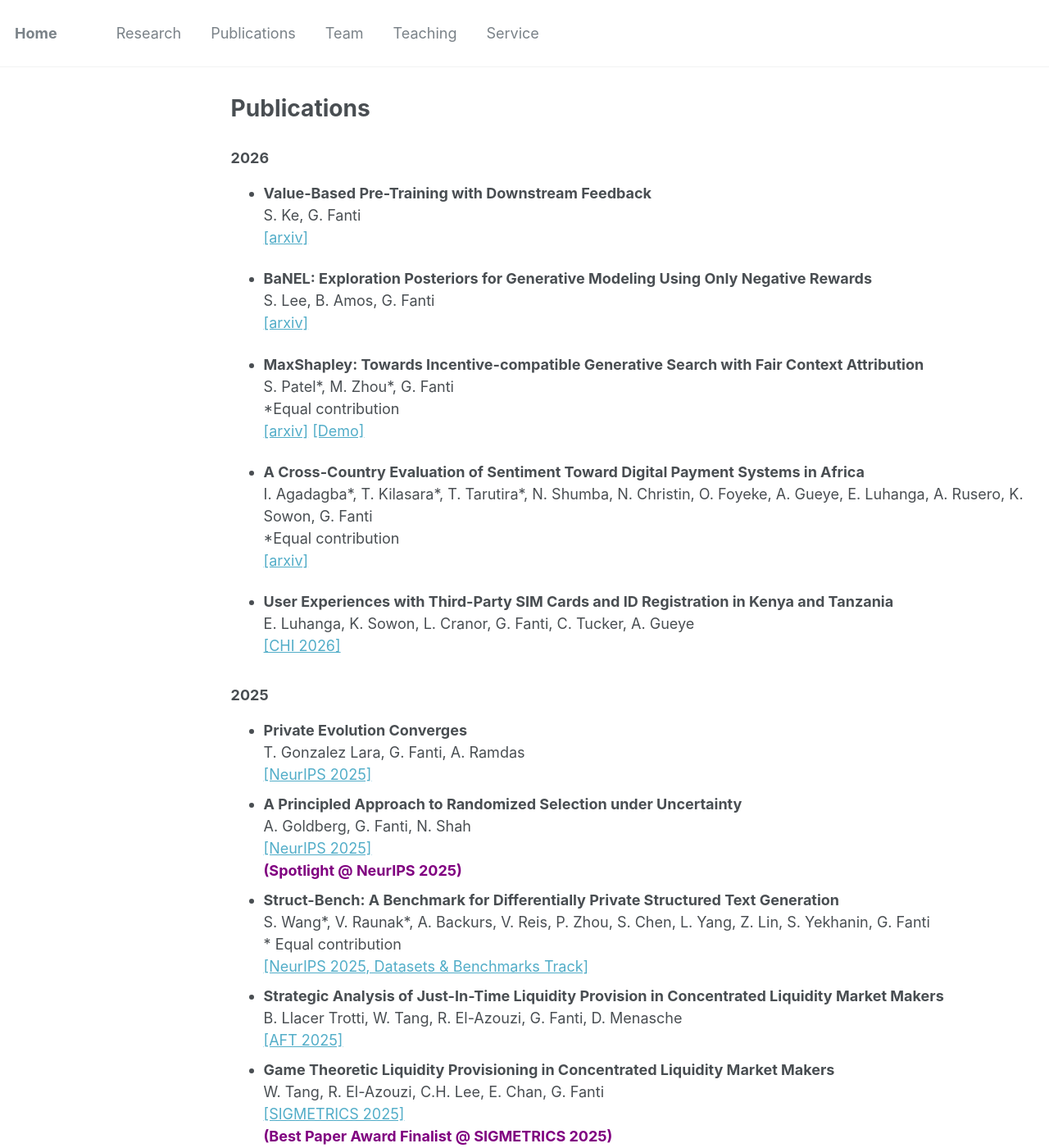
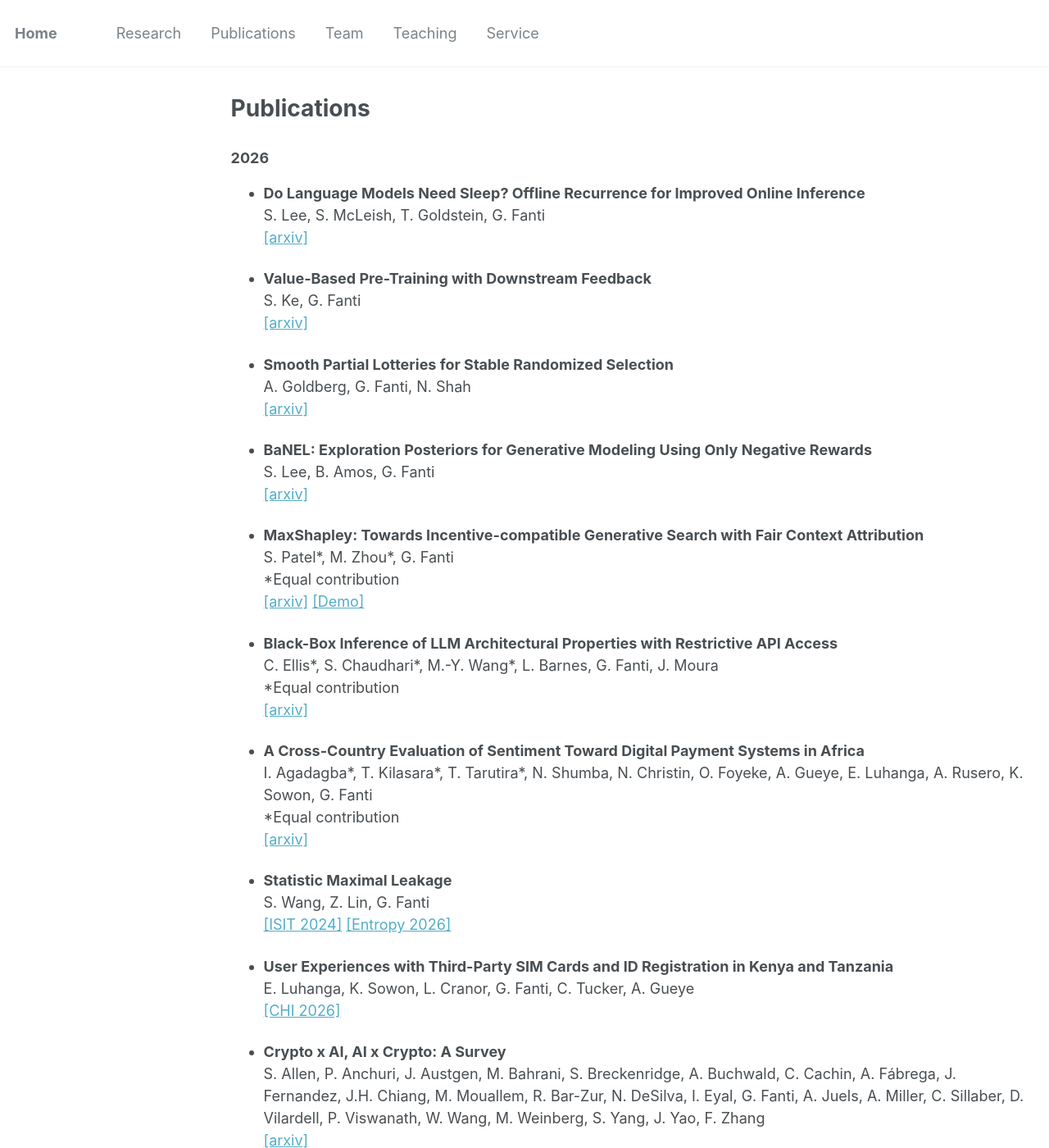
Before and after one commit to gfanti/gfanti.github.io, a Jekyll site: the page built from _pages/publications.md, in a window 1280 px wide and 1400 px high. Shown: the whole window at 82% size. Built offline with Jekyll 4.4.1, drawn with Linux system fonts in a browser that asks for light colours; some of the changed text lies outside the part shown.

Commit message:
updated pubs

```diff
--- a/_pages/publications.md
+++ b/_pages/publications.md
@@ -5,11 +5,21 @@ permalink: /publications/
 author_profile: false
 ---
 ### 2026
+* <b>Do Language Models Need Sleep? Offline Recurrence for Improved Online Inference</b>
+<br>S. Lee, S. McLeish, T. Goldstein, G. Fanti
+<br> <a href="https://arxiv.org/abs/2605.26099">[arxiv]</a>
+<br>
+
 * <b>Value-Based Pre-Training with Downstream Feedback</b>
 <br>S. Ke, G. Fanti
 <br> <a href="https://arxiv.org/abs/2601.22108">[arxiv]</a>
 <br>
 
+
+* <b>Smooth Partial Lotteries for Stable Randomized Selection</b>
+<br>A. Goldberg, G. Fanti, N. Shah
+<br> <a href="https://arxiv.org/abs/2605.20069">[arxiv]</a>
+<br>
 
 * <b>BaNEL: Exploration Posteriors for Generative Modeling Using Only Negative Rewards</b>
 <br>S. Lee, B. Amos, G. Fanti
@@ -24,17 +34,35 @@ author_profile: false
 <br>
 
 
+
+
+* <b>Black-Box Inference of LLM Architectural Properties with Restrictive API Access</b>
+<br>C. Ellis\*, S. Chaudhari\*, M.-Y. Wang\*, L. Barnes, G. Fanti, J. Moura
+<br>\*Equal contribution
+<br> <a href="https://arxiv.org/abs/2607.01313">[arxiv]</a>
+<br>
+
 * <b>A Cross-Country Evaluation of Sentiment Toward Digital Payment Systems in Africa</b>
 <br>I. Agadagba\*, T. Kilasara\*, T. Tarutira*, N. Shumba, N. Christin, O. Foyeke, A. Gueye, E. Luhanga, A. Rusero, K. Sowon, G. Fanti
 <br>\*Equal contribution
 <br> <a href="https://arxiv.org/abs/2604.11566">[arxiv]</a>
 <br>
 
+* <b>Statistic Maximal Leakage</b>
+<br>S. Wang, Z. Lin, G. Fanti
+<br> <a href="https://ieeexplore.ieee.org/iel8/10619013/10619074/10619258.pdf">[ISIT 2024]</a> <a href="https://www.mdpi.com/1099-4300/28/7/819">[Entropy 2026]</a>
+<br>
 
 * <b>User Experiences with Third-Party SIM Cards and ID Registration in Kenya and Tanzania</b>
 <br>E. Luhanga, K. Sowon, L. Cranor, G. Fanti, C. Tucker, A. Gueye
 <br> <a href="https://arxiv.org/pdf/2311.00830">[CHI 2026]</a>
 <br>
+
+* <b>Crypto x AI, AI x Crypto: A Survey</b>
+<br>S. Allen, P. Anchuri, J. Austgen, M. Bahrani, S. Breckenridge, A. Buchwald, C. Cachin, A. Fábrega, J. Fernandez, J.H. Chiang, M. Mouallem, R. Bar-Zur, N. DeSilva, I. Eyal, G. Fanti, A. Juels, A. Miller, C. Sillaber, D. Vilardell, P. Viswanath, W. Wang, M. Weinberg, S. Yang, J. Yao, F. Zhang
+<br> <a href="https://arxiv.org/abs/2606.13892">[arxiv]</a>
+<br>
+
 
 ### 2025
 * <b>Private Evolution Converges</b>
@@ -130,10 +158,6 @@ author_profile: false
         <a href="https://arxiv.org/abs/2305.09123">[AFT 2024]</a>
         <a href="https://github.com/proy-11/NuRaft-Forensics.git">[Implementation]</a>
         <a href="https://github.com/WeizhaoT/Raft-Forensics-Simulator">[Simulation code] </a><br>
-* <b>Statistic Maximal Leakage</b>
-<br>S. Wang, Z. Lin, G. Fanti
-<br> <a href="https://ieeexplore.ieee.org/iel8/10619013/10619074/10619258.pdf">[ISIT 2024]</a>
-<br>
 * <b>Summary Statistic Privacy in Data Sharing</b> <br>
         Z. Lin\*, S. Wang\*, V. Sekar, and G. Fanti <br>
         <a href="https://arxiv.org/pdf/2303.02014">[JSAIT, Special Issue on Trustworthy ML]</a>
```
Also changed, not shown: _pages/about.md (+1 -0 lines).
